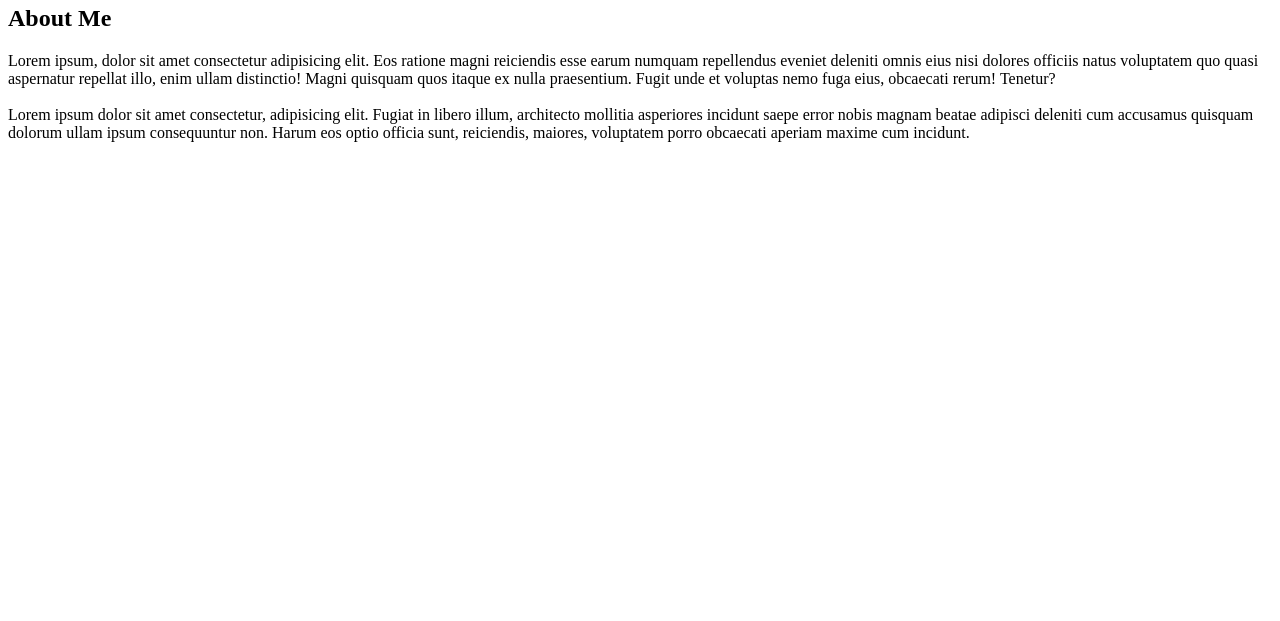
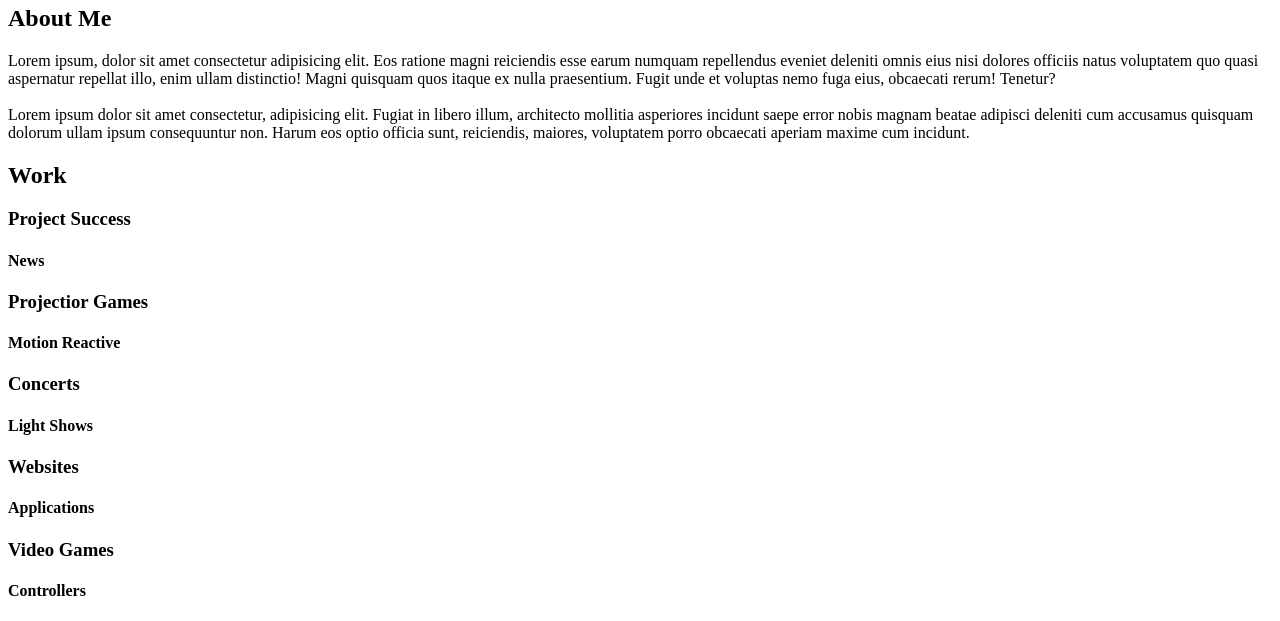
Before and after one commit to Blainerdonovan/sample-portfolio, a plain HTML site: page index.html in a window 1280 px wide. Shown: the part 214-835 px from the top of the page. Before the commit the page ends 800 px from the top, so only its background shows below. Drawn offline with Linux system fonts and the light colour scheme.

Commit message:
Wrok section created

```diff
--- a/index.html
+++ b/index.html
@@ -14,16 +14,15 @@
         <header>
             <h1>Jourdan Sherman</h1>
                 <ul>
-                    <li><a href="#projects">Projects</a></li>
-                    <li><a href="#social-media">Social Media</a></li>
-                    <li><a href="#resume">Resume</a></li>
-                    <li><a href="#cv">CV</a></li>
+                    <li><a href="">Workl Flow</a></li>
+                    <li><a href="">Social Media</a></li>
+                    <li><a href="">Resume</a></li>
+                    <li><a href="">CV</a></li>
                 </ul>
             <h2>Cool subtext here</h2>
         </header>
 
         <section>
-            <div>
                 <h2>About Me</h2>
                 <p>
                     Lorem ipsum, dolor sit amet consectetur adipisicing elit. Eos ratione magni reiciendis esse earum numquam repellendus eveniet deleniti omnis eius nisi dolores officiis natus voluptatem quo quasi aspernatur repellat illo, enim ullam distinctio! Magni quisquam quos itaque ex nulla praesentium. Fugit unde et voluptas nemo fuga eius, obcaecati rerum! Tenetur?
@@ -31,9 +30,31 @@
                     <br>
                     Lorem ipsum dolor sit amet consectetur, adipisicing elit. Fugiat in libero illum, architecto mollitia asperiores incidunt saepe error nobis magnam beatae adipisci deleniti cum accusamus quisquam dolorum ullam ipsum consequuntur non. Harum eos optio officia sunt, reiciendis, maiores, voluptatem porro obcaecati aperiam maxime cum incidunt.
                 </p>
-            </div>
         </section>
 
+        <seciton>
+            <div>
+                <h2>Work</h2>
+                <h3>Project Success</h3>
+                <h4>News</h4>
+            </div>
+            <div>
+                <h3>Projectior Games</h3>
+                <h4>Motion Reactive</h4>
+            </div>
+            <div>
+                <h3>Concerts</h3>
+                <h4>Light Shows</h4>
+            </div>
+            <div>
+                <h3>Websites</h3>
+                <h4>Applications</h4>
+            <div>
+            </div>
+                <h3>Video Games</h3>
+                <h4>Controllers</h4>
+            </div>
+        </seciton>
     </main>
 </body>
 </html>
```
